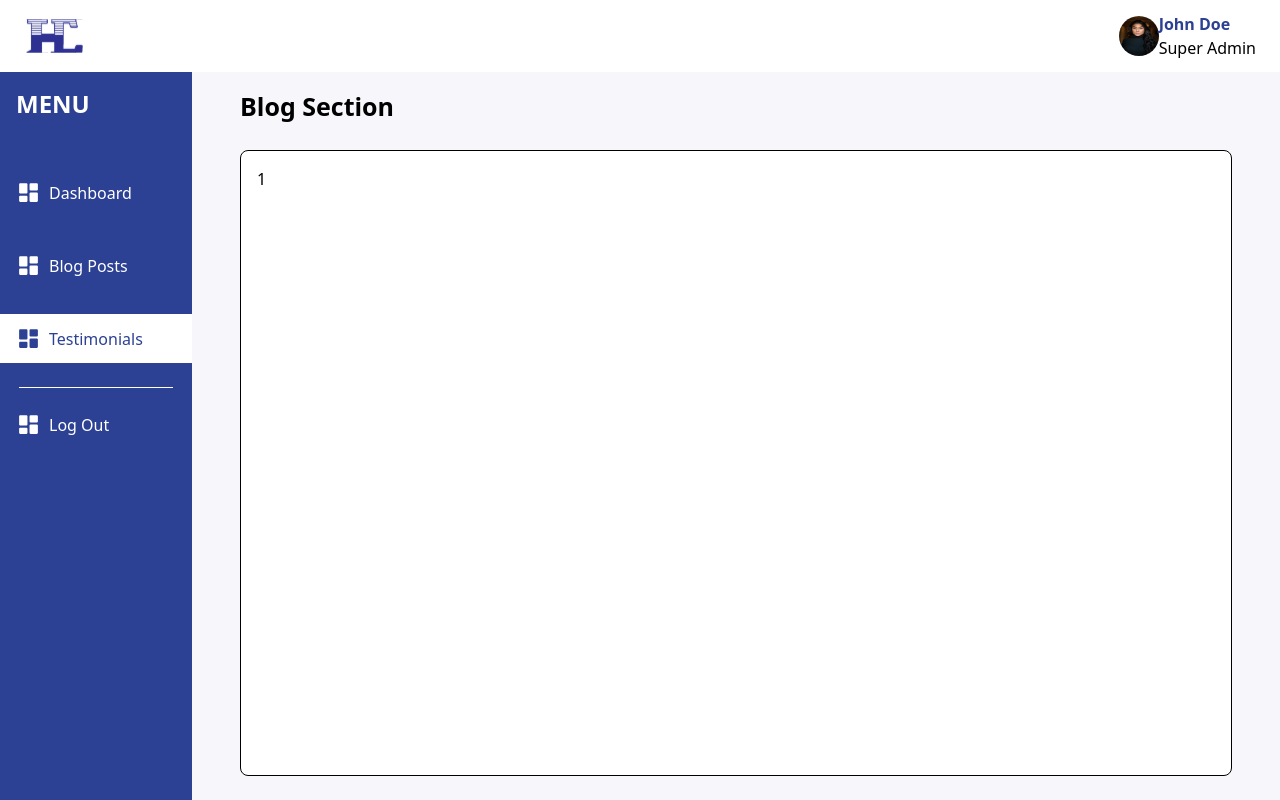
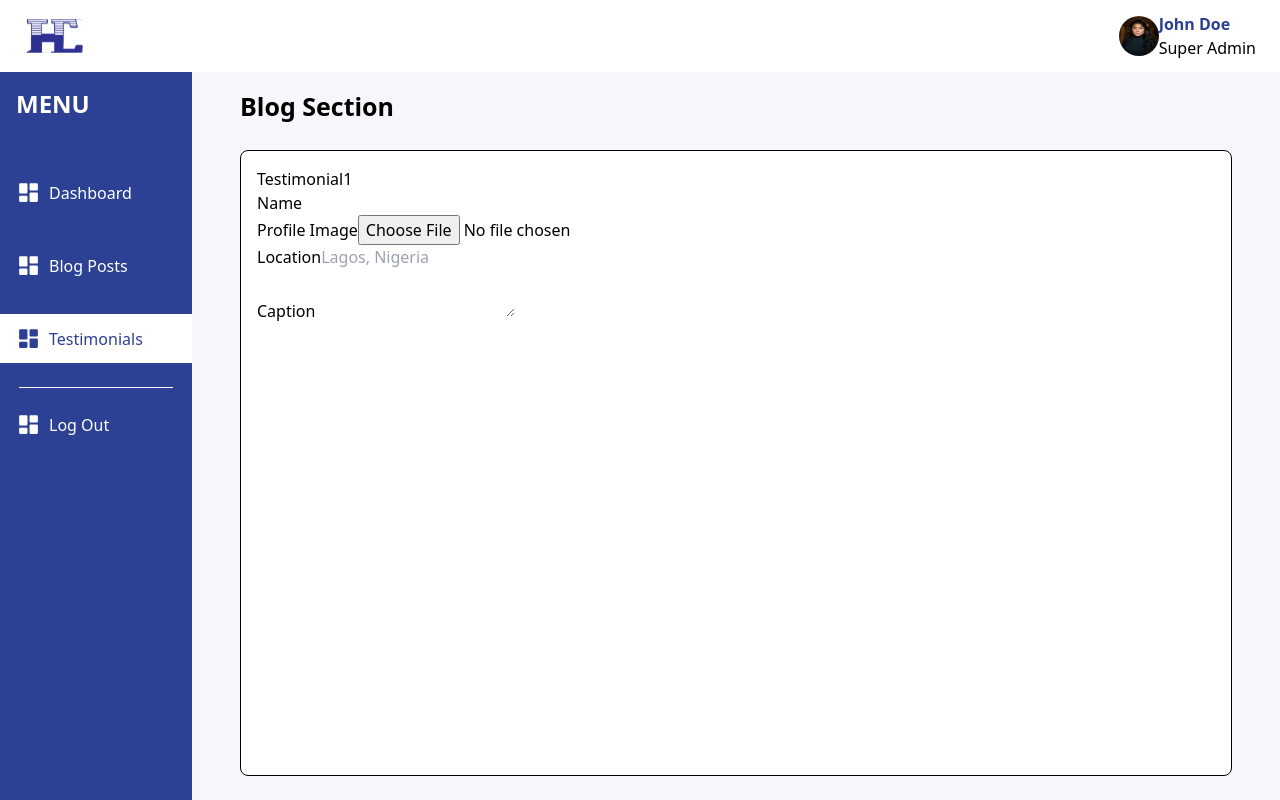
Before and after one commit to joshytheprogrammer/ochexagon_admin, a Next.js app: page /testimonials/1 in a window 1280 px wide. Built offline with nearby package versions, Linux system fonts and the light colour scheme.

Commit message:
Created Structure for testimonial edit component

```diff
--- a/app/(panel)/testimonials/[id]/page.jsx
+++ b/app/(panel)/testimonials/[id]/page.jsx
@@ -1,3 +1,4 @@
+import TestimonialsEditComponent from "@components/adminPanel/testimonials/TestimonialsEditComponent";
 import testimonialsArray from "@utils/testimonials";
 
 const BlogEditPage = ({ params }) => {
@@ -7,7 +8,7 @@ const BlogEditPage = ({ params }) => {
 
   return (
     <>
-      <h1>{testimonial.id}</h1>
+      <TestimonialsEditComponent testimonialsData={testimonial} />
     </>
   );
 }
--- /dev/null
+++ b/components/adminPanel/testimonials/TestimonialsEditComponent.jsx
@@ -0,0 +1,30 @@
+const TestimonialsEditComponent = ({ testimonialsData }) => {
+  return (
+    <div className="h-full">
+      <h1>Testimonial{testimonialsData.id}</h1>
+      <form action="">
+        <div>
+          <label htmlFor="">Name</label>
+          <input type="text" />
+        </div>
+
+        <div>
+          <label htmlFor="">Profile Image</label>
+          <input type="file" accept="image*" />
+        </div>
+
+        <div>
+          <label htmlFor="">Location</label>
+          <input type="text" placeholder="Lagos, Nigeria" />
+        </div>
+
+        <div>
+          <label htmlFor="">Caption</label>
+          <textarea></textarea>
+        </div>
+      </form>
+    </div>
+  );
+};
+
+export default TestimonialsEditComponent;
```
